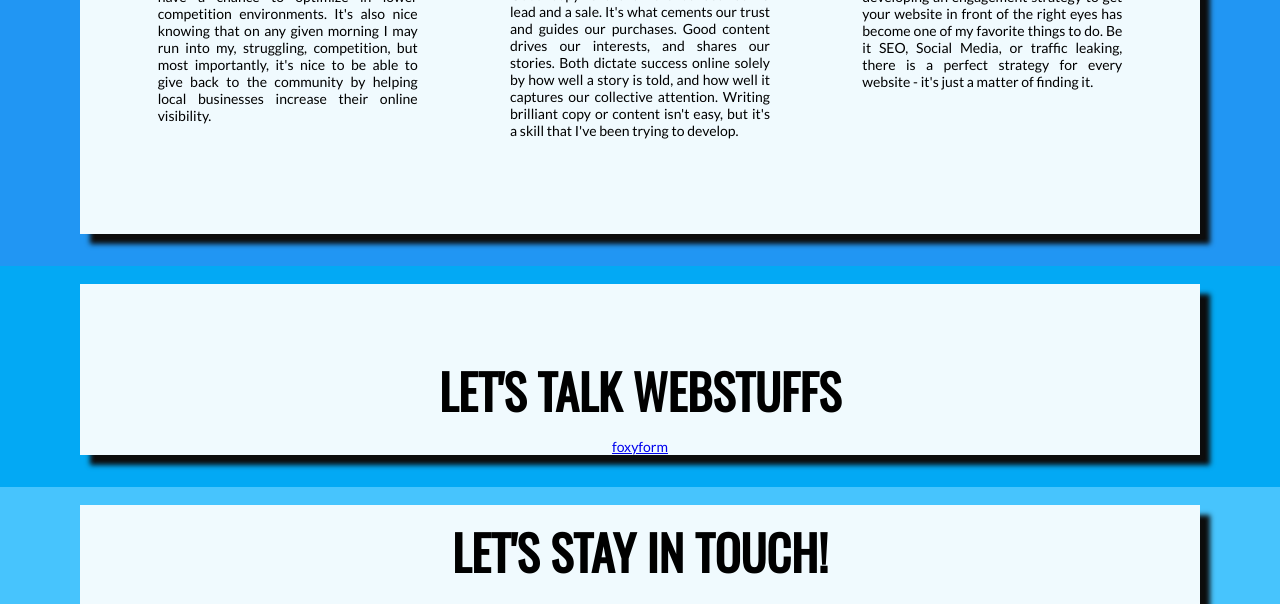
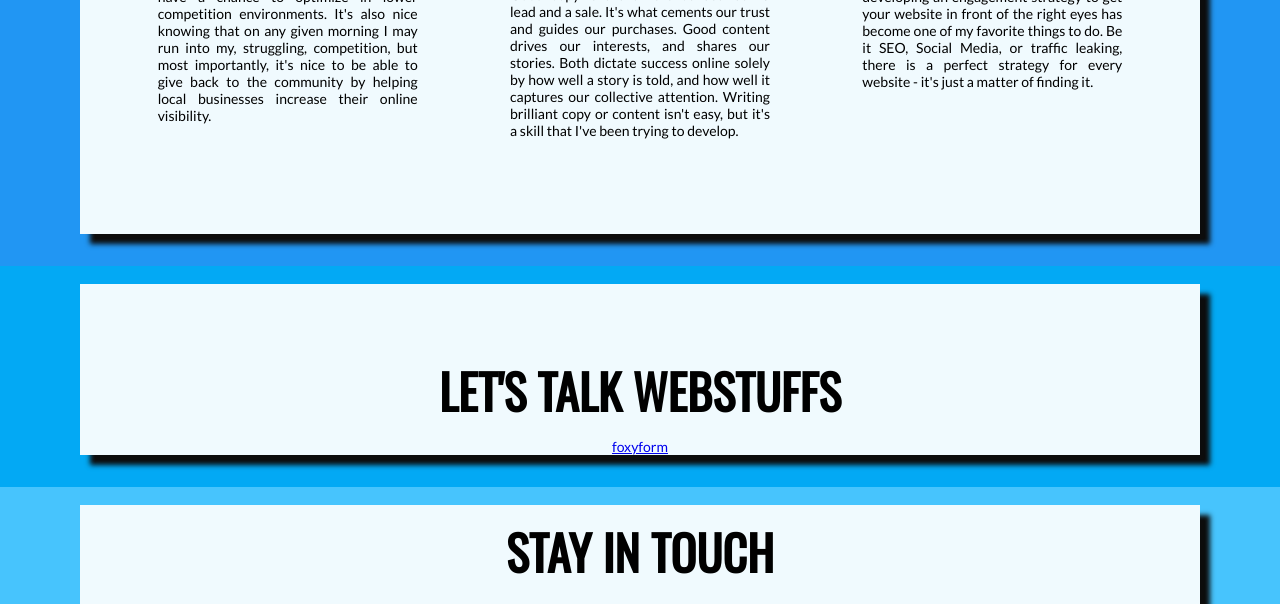
Before and after one commit to mike1a/mike1a.github.io, a plain HTML site: page index.html in a window 1280 px wide. Shown: the part 2582-3186 px from the top of the page. Drawn offline with nearby package versions, Linux system fonts and the light colour scheme.

Commit message:
Update index.html

```diff
--- a/index.html
+++ b/index.html
@@ -327,7 +327,7 @@
 <div class="big_border_5">
 	<div id="contact" class="container">
 		<span id="social_icons">
-			<h1>Let's Stay In Touch!</h1>
+			<h1>Stay In Touch</h1>
 	  			<ul>
 		  			<li>
 		  				<a href="http://facebook.com/mike1a">
```
